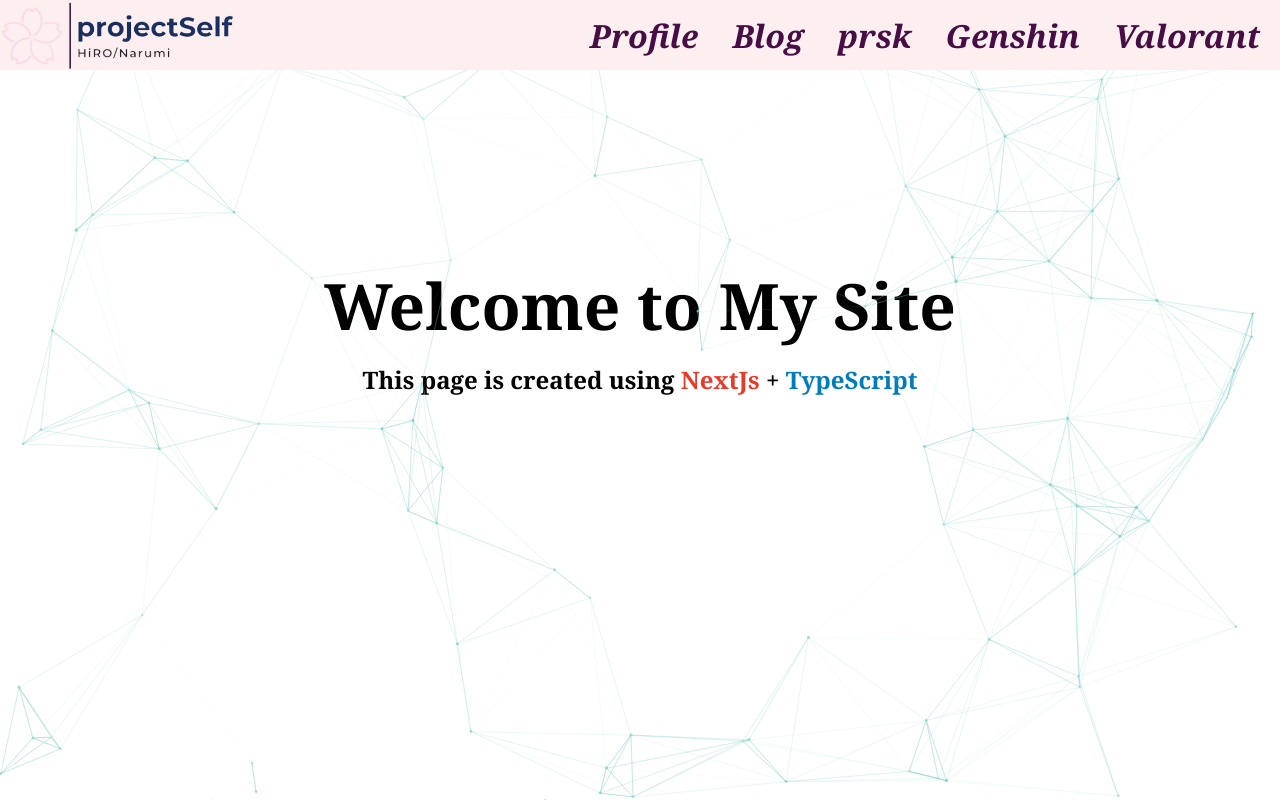
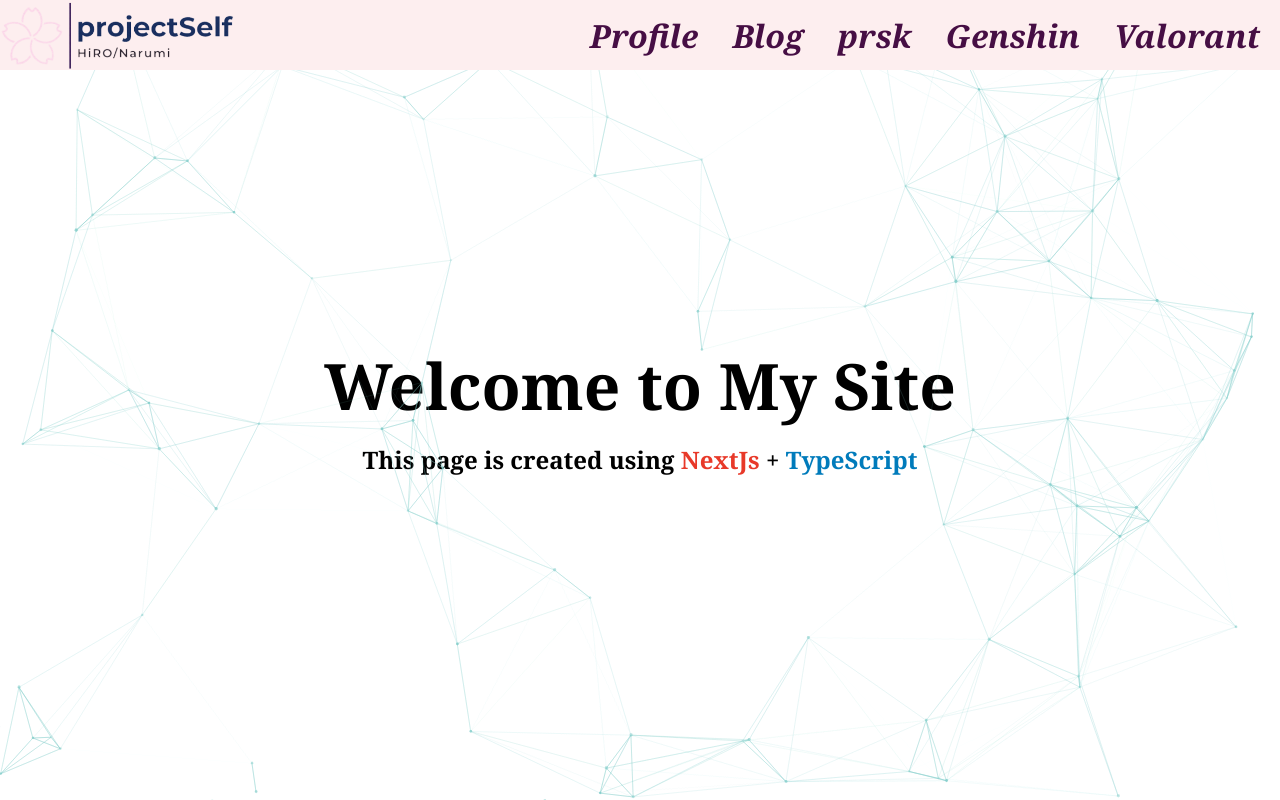
Before and after one commit to narumimashiro/projectSelf-dept.NextJs, a Next.js app: page / in a window 1280 px wide. Built offline with nearby package versions, Linux system fonts and the light colour scheme.

Commit message:
navbar år　修正

```diff
--- a/src/styles/Home.module.sass
+++ b/src/styles/Home.module.sass
@@ -2,7 +2,7 @@
   // padding: 0 2rem
 
 .main
-  min-height: 70vh
+  min-height: 90vh
   padding: 4rem 0
   flex: 1
   display: flex
--- a/src/styles/components/NavBar.module.sass
+++ b/src/styles/components/NavBar.module.sass
@@ -17,6 +17,8 @@
   z-index: 20  // TODO Delete
   a:hover
     text-decoration: underline
+    text-decoration-color: #302833
+    text-decoration-thickness: .39px
 
 .to-top
   img
```
